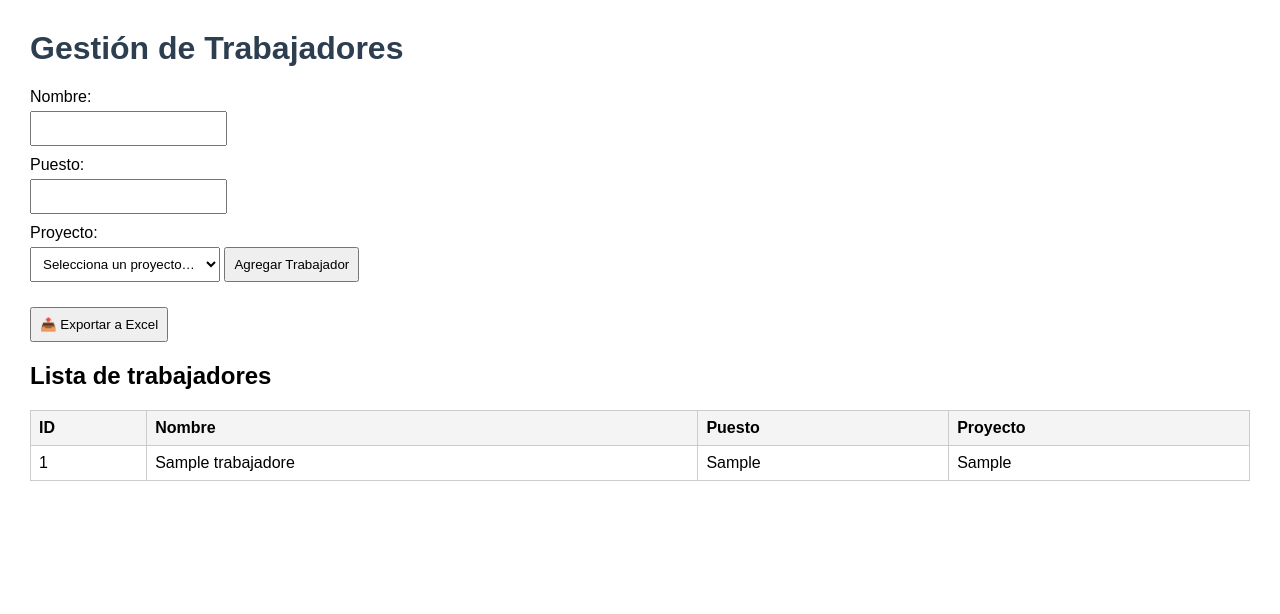
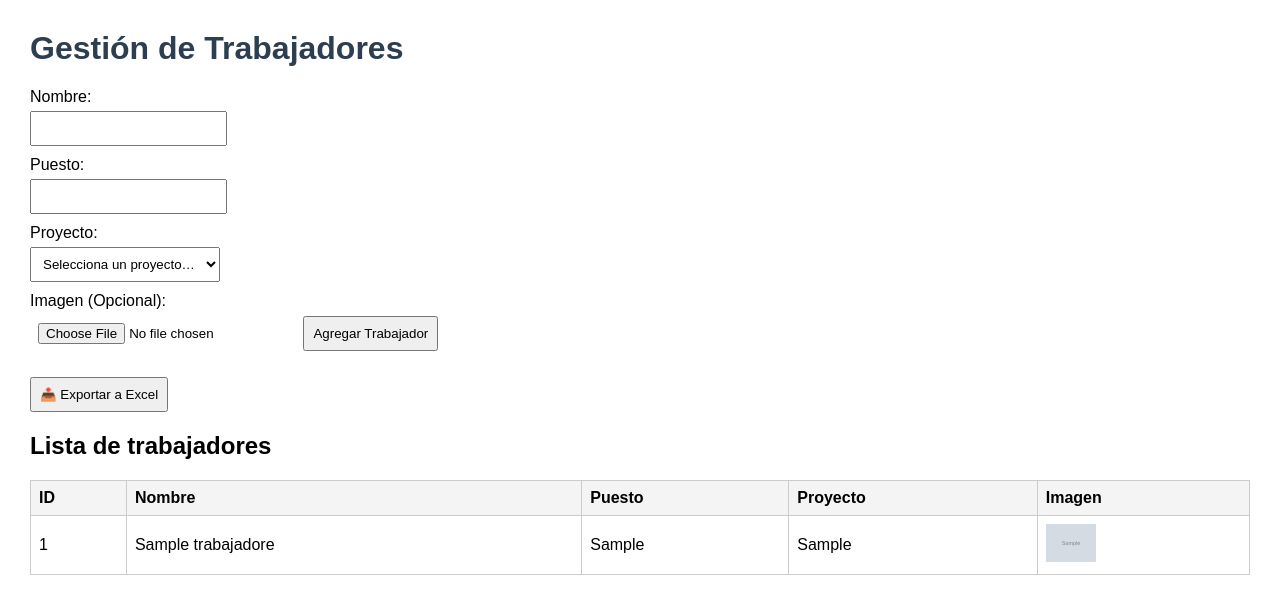
Before and after one commit to gsilvestre-pixel/erp-mini, a Flask app: page / in a window 1280 px wide. Shown: the top 614 px of the page. Run offline with Flask 3, Linux system fonts and the light colour scheme; tables that the repository leaves empty hold one stand-in row (values such as "Sample post"); grey boxes marked "Sample" are stand-in pictures.

Commit message:
Add correspondence image feature for workers
Co-authored-by: gsilvestre-pixel <227305389+gsilvestre-pixel@users.noreply.github.com>

```diff
--- a/app.py
+++ b/app.py
@@ -1,7 +1,10 @@
-from flask import Flask, render_template, request, redirect, send_file, abort
+from flask import Flask, render_template, request, redirect, send_file, abort, url_for
 import sqlite3
 import openpyxl
 import io
+import os
+import time
+from werkzeug.utils import secure_filename
 
 app = Flask(__name__)
 # ▼▼▼ NUEVO: opciones fijas para el desplegable ▼▼▼
@@ -9,6 +12,17 @@ PROYECTOS = ("Rio La Leche", "Rio Motupe", "Rio Huaura")
 # ▲▲▲
 
 DB_NAME = "RRHH.db"
+UPLOAD_FOLDER = 'static/uploads'
+ALLOWED_EXTENSIONS = {'png', 'jpg', 'jpeg', 'gif', 'pdf'}
+
+app.config['UPLOAD_FOLDER'] = UPLOAD_FOLDER
+app.config['MAX_CONTENT_LENGTH'] = 16 * 1024 * 1024  # 16MB max file size
+
+# Ensure upload folder exists
+os.makedirs(UPLOAD_FOLDER, exist_ok=True)
+
+def allowed_file(filename):
+    return '.' in filename and filename.rsplit('.', 1)[1].lower() in ALLOWED_EXTENSIONS
 
 def init_db():
     conn = sqlite3.connect(DB_NAME)
@@ -28,15 +42,23 @@ def ensure_column():
         c = conn.cursor()
         c.execute("PRAGMA table_info(trabajadores)")
         columnas = [col[1] for col in c.fetchall()]
-        if "proyecto" in columnas:
-            return
 
-        try:
-            c.execute("ALTER TABLE trabajadores ADD COLUMN proyecto TEXT DEFAULT ''")
-        except sqlite3.OperationalError as e:
-            # Si otro worker ya la creó, ignora; si es otro error, relanza
-            if "duplicate column name" not in str(e).lower():
-                raise
+        # Add proyecto column if it doesn't exist
+        if "proyecto" not in columnas:
+            try:
+                c.execute("ALTER TABLE trabajadores ADD COLUMN proyecto TEXT DEFAULT ''")
+            except sqlite3.OperationalError as e:
+                # Si otro worker ya la creó, ignora; si es otro error, relanza
+                if "duplicate column name" not in str(e).lower():
+                    raise
+
+        # Add imagen column if it doesn't exist
+        if "imagen" not in columnas:
+            try:
+                c.execute("ALTER TABLE trabajadores ADD COLUMN imagen TEXT DEFAULT ''")
+            except sqlite3.OperationalError as e:
+                if "duplicate column name" not in str(e).lower():
+                    raise
 init_db()
 ensure_column()
 
@@ -58,9 +80,22 @@ def agregar():
     if proyecto not in PROYECTOS:
         abort(400, description="Proyecto inválido")
 
+    # Handle file upload
+    imagen_filename = ""
+    if 'imagen' in request.files:
+        file = request.files['imagen']
+        if file and file.filename and allowed_file(file.filename):
+            filename = secure_filename(file.filename)
+            # Add timestamp to avoid conflicts
+            timestamp = str(int(time.time() * 1000))
+            filename = f"{timestamp}_{filename}"
+            file.save(os.path.join(app.config['UPLOAD_FOLDER'], filename))
+            imagen_filename = filename
+
     conn = sqlite3.connect(DB_NAME)
     c = conn.cursor()
-    c.execute("INSERT INTO trabajadores (nombre, puesto, proyecto) VALUES (?, ?, ?)", (nombre, puesto, proyecto))
+    c.execute("INSERT INTO trabajadores (nombre, puesto, proyecto, imagen) VALUES (?, ?, ?, ?)",
+              (nombre, puesto, proyecto, imagen_filename))
     conn.commit()
     conn.close()
 
@@ -81,7 +116,7 @@ def exportar():
     ws.title = "Trabajadores"
 
     # Encabezados
-    ws.append(["ID", "Nombre", "Puesto","Proyecto"])
+    ws.append(["ID", "Nombre", "Puesto", "Proyecto", "Imagen"])
 
     # Datos
     for t in trabajadores:
--- a/templates/index.html
+++ b/templates/index.html
@@ -12,13 +12,15 @@
         table { border-collapse: collapse; width: 100%; margin-top: 20px; }
         th, td { border: 1px solid #ccc; padding: 8px; text-align: left; }
         th { background-color: #f4f4f4; }
+        .img-thumbnail { max-width: 50px; max-height: 50px; cursor: pointer; }
+        .no-image { color: #999; font-style: italic; }
     </style>
 </head>
 <body>
     <h1>Gestión de Trabajadores</h1>
 
     <!-- Formulario para agregar trabajadores -->
-    <form action="/agregar" method="post">
+    <form action="/agregar" method="post" enctype="multipart/form-data">
         <label for="nombre">Nombre:</label>
         <input type="text" id="nombre" name="nombre" required>
 
@@ -32,6 +34,9 @@
             <option value="{{ p }}">{{ p }}</option>
           {% endfor %}
         </select>
+
+        <label for="imagen">Imagen (Opcional):</label>
+        <input type="file" id="imagen" name="imagen" accept="image/*,.pdf">
 
         <button type="submit">Agregar Trabajador</button>
     </form>
@@ -48,6 +53,7 @@
             <th>Nombre</th>
             <th>Puesto</th>
             <th>Proyecto</th>
+            <th>Imagen</th>
         </tr>
         {% for t in trabajadores %}
         <tr>
@@ -55,6 +61,18 @@
             <td>{{ t[1] }}</td>
             <td>{{ t[2] }}</td>
             <td>{{ t[3] }}</td>
+            <td>
+                {% if t[4] %}
+                    <a href="{{ url_for('static', filename='uploads/' + t[4]) }}" target="_blank">
+                        <img src="{{ url_for('static', filename='uploads/' + t[4]) }}"
+                             alt="Imagen de {{ t[1] }}"
+                             class="img-thumbnail"
+                             onerror="this.onerror=null; this.parentElement.innerHTML='📄 Ver archivo';">
+                    </a>
+                {% else %}
+                    <span class="no-image">Sin imagen</span>
+                {% endif %}
+            </td>
         </tr>
         {% endfor %}
     </table>
```
Also changed, not shown: RRHH.db (deleted), 2 other files.
